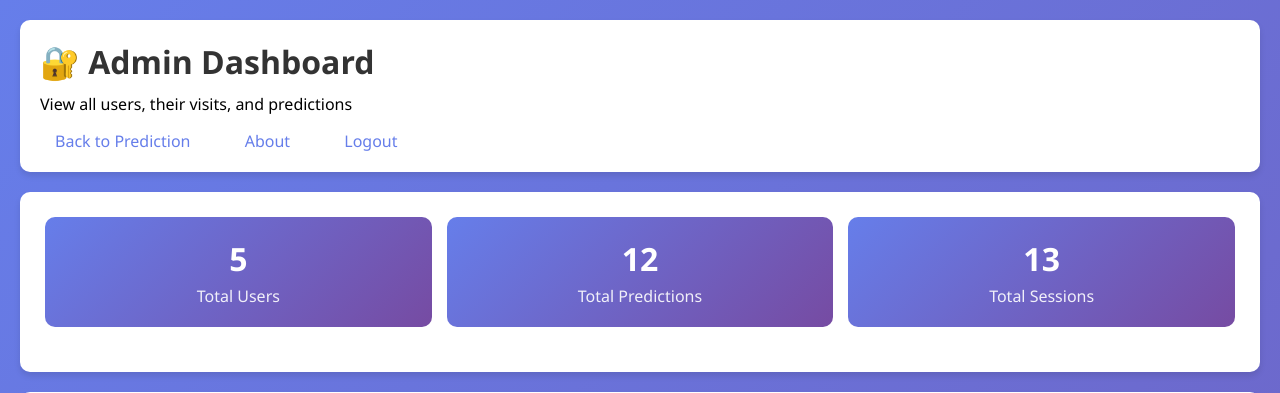
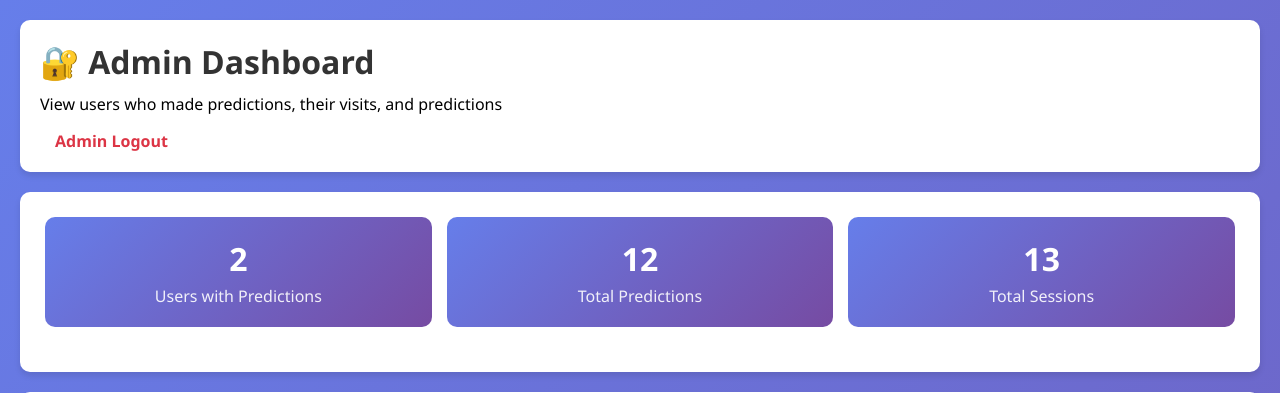
Before and after one commit to sinan-anu/India-Crop-Production-Prediction, a Flask app: page /admin in a window 1280 px wide. Shown: the top 393 px of the page. Run offline with Flask 3, Linux system fonts and the light colour scheme; a user stored in the database is signed in; data comes from the database, SQL or seed files in the repository; both versions use the stored data as it was after the commit; parts of the project's set-up code (start-up, migrations or seed data) failed here and were passed over.

Commit message:
Updated admin panel

```diff
--- a/app.py
+++ b/app.py
@@ -13,6 +13,10 @@ import datetime
 
 app = Flask(__name__)
 app.secret_key = "your_secret_key"
+
+# ---------- ADMIN CREDENTIALS ----------
+ADMIN_EMAIL = "sinankadukkuthi@gmail.com"  # Stored in lowercase for case-insensitive matching
+ADMIN_PASSWORD = "Sinan@123"
 
 # Custom Jinja2 filter for safe number formatting
 @app.template_filter('safe_format')
@@ -440,17 +444,37 @@ def prediction():
 def about():
     return render_template("about.html")
 
+# ---------- ADMIN LOGIN ----------
+@app.route("/admin/login", methods=["GET", "POST"])
+def admin_login():
+    if request.method == "POST":
+        email = request.form["email"].strip().lower()
+        password = request.form["password"].strip()
+
+        # Check admin credentials
+        if email == ADMIN_EMAIL.lower() and password == ADMIN_PASSWORD:
+            session["admin"] = True
+            session["admin_email"] = email
+            flash("Admin login successful!", "success")
+            return redirect(url_for("admin"))
+        else:
+            flash("Invalid admin credentials. Access denied.", "error")
+            return redirect(url_for("admin_login"))
+
+    return render_template("admin_login.html")
+
 # ---------- ADMIN DASHBOARD ----------
 @app.route("/admin")
 def admin():
-    # Check if user is logged in
-    if "user" not in session:
-        return redirect(url_for("login"))
+    # Check if admin is authenticated
+    if "admin" not in session or not session.get("admin"):
+        flash("Please login as admin to access this page.", "error")
+        return redirect(url_for("admin_login"))
 
     try:
         conn = get_db_connection()
 
-        # Get all users with their visit count
+        # Get only users who have made predictions (entered prediction dashboard)
         try:
             users_data = conn.execute("""
                 SELECT
@@ -462,8 +486,8 @@ def admin():
                     MAX(us.login_time) as last_login,
                     COUNT(DISTINCT p.id) as prediction_count
                 FROM users u
+                INNER JOIN predictions p ON u.id = p.user_id
                 LEFT JOIN user_sessions us ON u.id = us.user_id
-                LEFT JOIN predictions p ON u.id = p.user_id
                 GROUP BY u.id, u.firstname, u.lastname, u.email
                 ORDER BY u.id
             """).fetchall()
@@ -652,5 +676,13 @@ def logout():
     flash("Logged out successfully.")
     return redirect(url_for("login"))
 
+# ---------- ADMIN LOGOUT ----------
+@app.route("/admin/logout")
+def admin_logout():
+    session.pop("admin", None)
+    session.pop("admin_email", None)
+    flash("Admin logged out successfully.", "success")
+    return redirect(url_for("admin_login"))
+
 if __name__ == "__main__":
     app.run(debug=True)
--- a/templates/about.html
+++ b/templates/about.html
@@ -110,7 +110,7 @@
                 <li><strong>Backend:</strong> Python, Flask (Web Framework), SQLite (Database)</li>
                 <li><strong>Machine Learning:</strong> scikit-learn, pandas, NumPy, joblib</li>
                 <li><strong>Data Visualization:</strong> Matplotlib, interactive charts</li>
-                <li><strong>Frontend:</strong> HTML5, CSS3, JavaScript</li>
+                <li><strong>Frontend:</strong> HTML, CSS,</li>
                 <li><strong>Data Processing:</strong> Power Transformers, Feature Engineering</li>
             </ul>
         </section>
--- a/templates/admin.html
+++ b/templates/admin.html
@@ -136,11 +136,9 @@
     <div class="container">
         <div class="header">
             <h1>🔐 Admin Dashboard</h1>
-            <p>View all users, their visits, and predictions</p>
+            <p>View users who made predictions, their visits, and predictions</p>
             <div class="nav-links">
-                <a href="{{ url_for('prediction') }}">Back to Prediction</a>
-                <a href="{{ url_for('about') }}">About</a>
-                <a href="{{ url_for('logout') }}">Logout</a>
+                <a href="{{ url_for('admin_logout') }}" style="color: #dc3545; font-weight: bold;">Admin Logout</a>
             </div>
         </div>
 
@@ -149,7 +147,7 @@
             <div class="stats">
                 <div class="stat-card">
                     <h3>{{ users|length }}</h3>
-                    <p>Total Users</p>
+                    <p>Users with Predictions</p>
                 </div>
                 <div class="stat-card">
                     <h3>{{ predictions|length }}</h3>
@@ -176,7 +174,7 @@
 
         <!-- Users Section -->
         <div class="section">
-            <h2>👥 All Users</h2>
+            <h2>👥 Users with Predictions</h2>
             <div class="table-container">
                 <table>
                     <thead>
--- a/templates/prediction.html
+++ b/templates/prediction.html
@@ -17,7 +17,7 @@
             <ul class="navbar">
                 <li><a class="active" href="{{ url_for('prediction') }}">Home</a></li>
                 <li><a href="{{ url_for('about') }}">About</a></li>
-                <li><a href="{{ url_for('admin') }}">Admin Dashboard</a></li>
+                <!-- <li><a href="{{ url_for('admin') }}">Admin Dashboard</a></li> -->
                 <li><a href="{{ url_for('logout') }}">Logout</a></li>
                 <li><span class="user-mail">{{ session['user'] }}</span></li>
             </ul>
```
Also changed, not shown: templates/admin_login.html (added, +41 -0 lines), database.db, static/feature_plot.png, static/most_predicted_crops.png, 1 other file.
